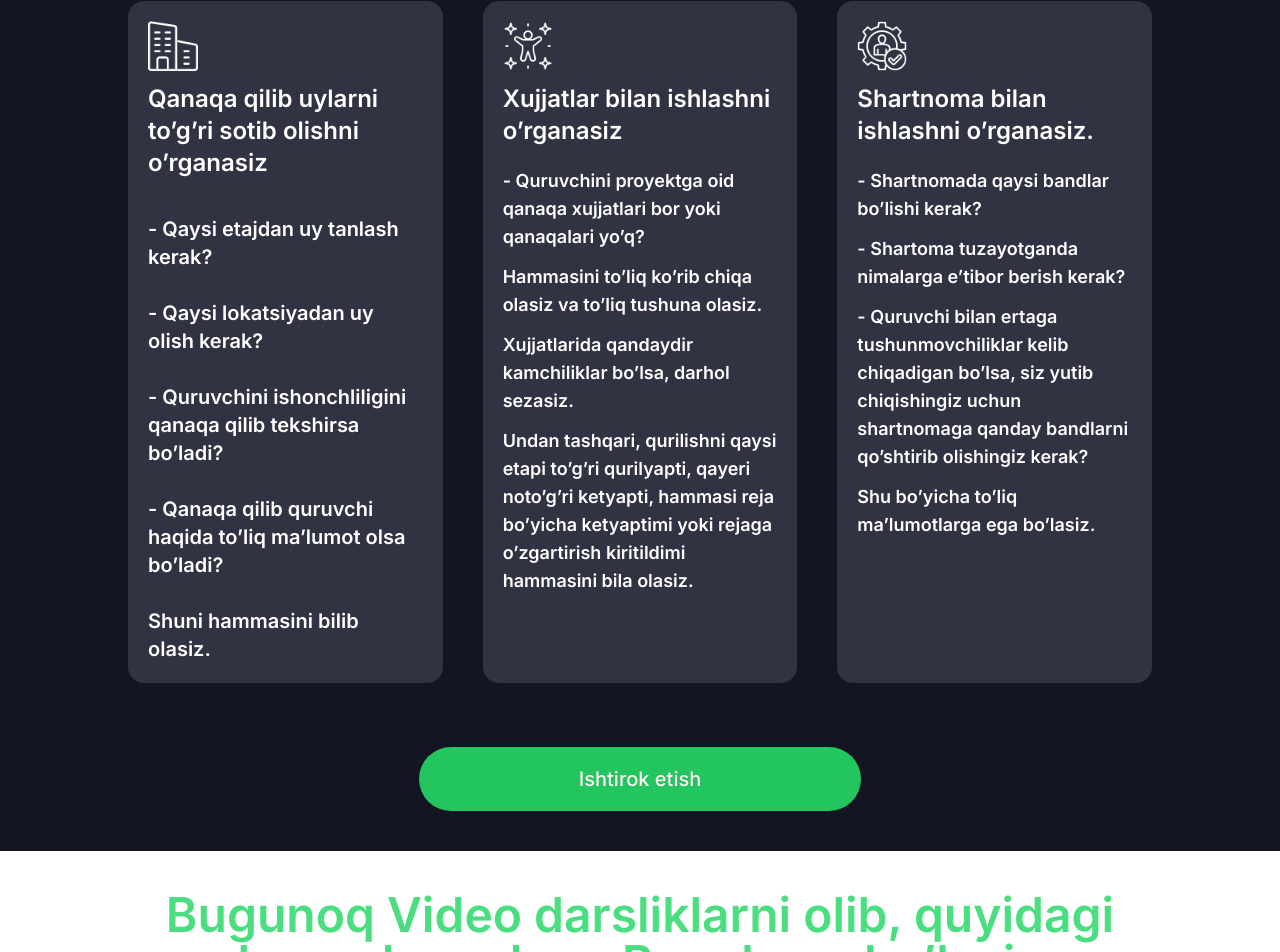
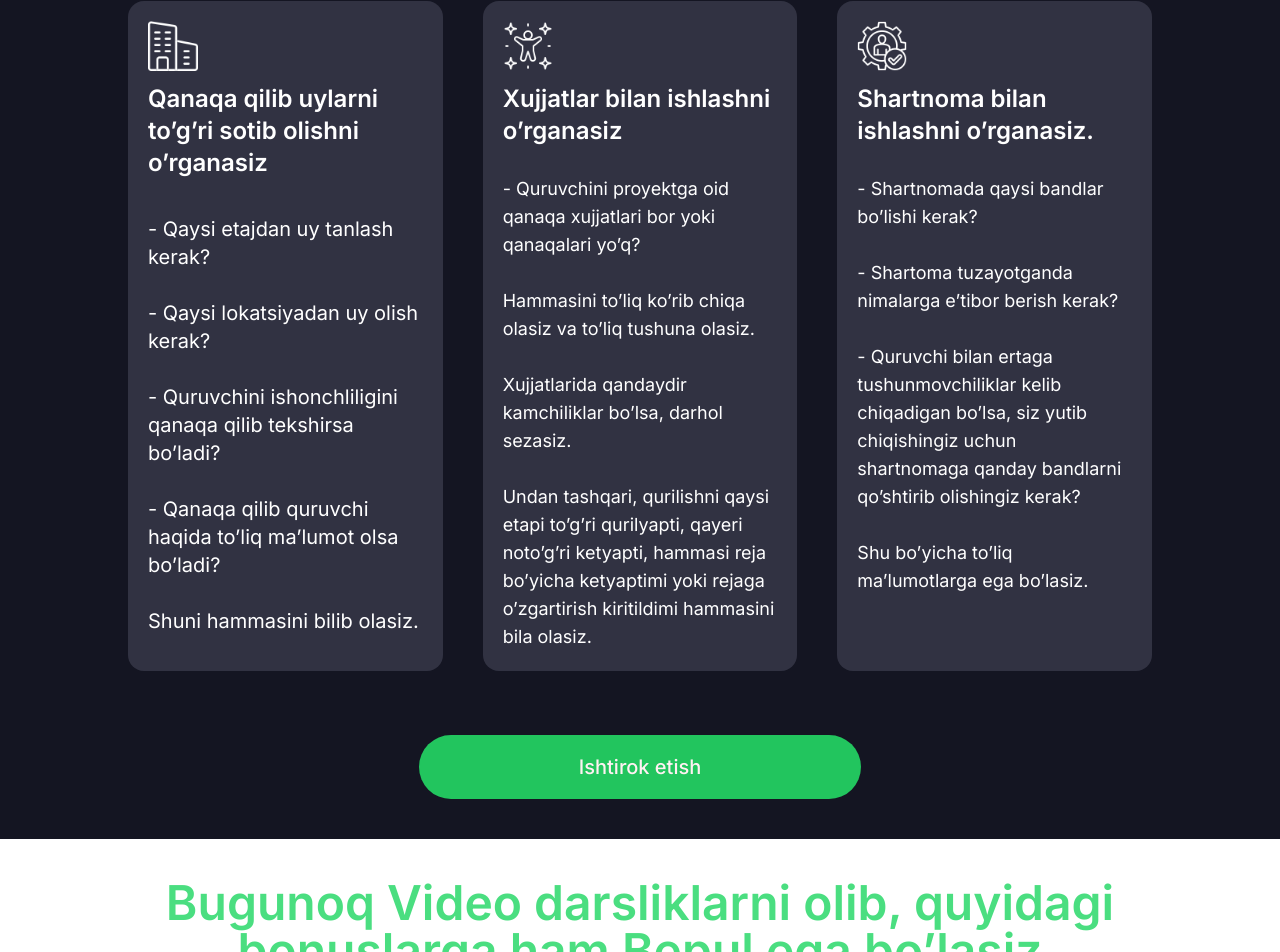
Before and after one commit to Asl250/restart, a Next.js app: page / in a window 1280 px wide. Shown: the part 3587-4539 px from the top of the page. Built offline with nearby package versions, Linux system fonts and the light colour scheme.

Commit message:
12 commit

```diff
--- a/app/(root)/_components/Opportunity.jsx
+++ b/app/(root)/_components/Opportunity.jsx
@@ -24,11 +24,11 @@ const Opportunity = () => {
 
 					<div className={'space-y-3'}>
 						<p className={'mt-3 font-semibold text-2xl mb-5'}> Qanaqa qilib uylarni to’g’ri sotib olishni o’rganasiz</p>
-						<p className={'font-semibold max-w-xs text-xl pt-4'}>- Qaysi etajdan uy tanlash kerak?</p>
-						<p className={'font-semibold max-w-xs text-xl pt-4'}>- Qaysi lokatsiyadan uy olish kerak?</p>
-						<p className={'font-semibold max-w-xs text-xl pt-4'}>- Quruvchini ishonchliligini qanaqa qilib tekshirsa bo’ladi? </p>
-						<p className={'font-semibold max-w-xs text-xl pt-4'}>- Qanaqa qilib quruvchi haqida to’liq ma’lumot olsa bo’ladi? </p>
-						<p className={'font-semibold max-w-xs text-xl pt-4'}>Shuni hammasini bilib olasiz.</p>
+						<p className={'max-w-xs text-xl pt-4'}>- Qaysi etajdan uy tanlash kerak?</p>
+						<p className={' max-w-xs text-xl pt-4'}>- Qaysi lokatsiyadan uy olish kerak?</p>
+						<p className={' max-w-xs text-xl pt-4'}>- Quruvchini ishonchliligini qanaqa qilib tekshirsa bo’ladi? </p>
+						<p className={' max-w-xs text-xl pt-4'}>- Qanaqa qilib quruvchi haqida to’liq ma’lumot olsa bo’ladi? </p>
+						<p className={' max-w-xs text-xl pt-4'}>Shuni hammasini bilib olasiz.</p>
 					</div>
 
 
@@ -42,12 +42,12 @@ const Opportunity = () => {
 						height={50}
 					/>
 
-					<div className={'space-y-3'}>
+					<div className={'space-y-7'}>
 						<p className={'mt-3 font-semibold text-2xl mb-5'}>Xujjatlar bilan ishlashni o’rganasiz</p>
-						<p className={'font-semibold max-w-xs text-lg'}>- Quruvchini proyektga oid qanaqa xujjatlari bor yoki qanaqalari yo’q?</p>
-						<p className={'font-semibold max-w-xs text-lg'}>Hammasini to’liq ko’rib chiqa olasiz va to’liq tushuna olasiz. </p>
-						<p className={'font-semibold max-w-xs text-lg'}>Xujjatlarida qandaydir kamchiliklar bo’lsa, darhol sezasiz.</p>
-						<p className={'font-semibold max-w-xs text-lg'}>Undan tashqari, qurilishni qaysi etapi to’g’ri qurilyapti, qayeri noto’g’ri ketyapti, hammasi reja bo’yicha ketyaptimi yoki rejaga o’zgartirish kiritildimi hammasini bila olasiz.</p>
+						<p className={' max-w-xs text-lg'}>- Quruvchini proyektga oid qanaqa xujjatlari bor yoki qanaqalari yo’q?</p>
+						<p className={' max-w-xs text-lg'}>Hammasini to’liq ko’rib chiqa olasiz va to’liq tushuna olasiz. </p>
+						<p className={' max-w-xs text-lg'}>Xujjatlarida qandaydir kamchiliklar bo’lsa, darhol sezasiz.</p>
+						<p className={' max-w-xs text-lg'}>Undan tashqari, qurilishni qaysi etapi to’g’ri qurilyapti, qayeri noto’g’ri ketyapti, hammasi reja bo’yicha ketyaptimi yoki rejaga o’zgartirish kiritildimi hammasini bila olasiz.</p>
 					</div>
 
 
@@ -61,12 +61,12 @@ const Opportunity = () => {
 						height={50}
 					/>
 
-					<div className={'space-y-3'}>
+					<div className={'space-y-7'}>
 						<p className={'mt-3 font-semibold text-2xl mb-5'}>Shartnoma bilan ishlashni o’rganasiz.</p>
-						<p className={'font-semibold max-w-xs text-lg'}>- Shartnomada qaysi bandlar bo’lishi kerak? </p>
-						<p className={'font-semibold max-w-xs text-lg'}>- Shartoma tuzayotganda nimalarga e’tibor berish kerak? </p>
-						<p className={'font-semibold max-w-xs text-lg'}>- Quruvchi bilan ertaga tushunmovchiliklar kelib chiqadigan bo’lsa, siz yutib chiqishingiz uchun shartnomaga qanday bandlarni qo’shtirib olishingiz kerak? </p>
-						<p className={'font-semibold max-w-xs text-lg'}>Shu bo’yicha to’liq ma’lumotlarga ega bo’lasiz.</p>
+						<p className={' max-w-xs text-lg'}>- Shartnomada qaysi bandlar bo’lishi kerak? </p>
+						<p className={' max-w-xs text-lg'}>- Shartoma tuzayotganda nimalarga e’tibor berish kerak? </p>
+						<p className={'max-w-xs text-lg'}>- Quruvchi bilan ertaga tushunmovchiliklar kelib chiqadigan bo’lsa, siz yutib chiqishingiz uchun shartnomaga qanday bandlarni qo’shtirib olishingiz kerak? </p>
+						<p className={' max-w-xs text-lg'}>Shu bo’yicha to’liq ma’lumotlarga ega bo’lasiz.</p>
 					</div>
 
 
```
